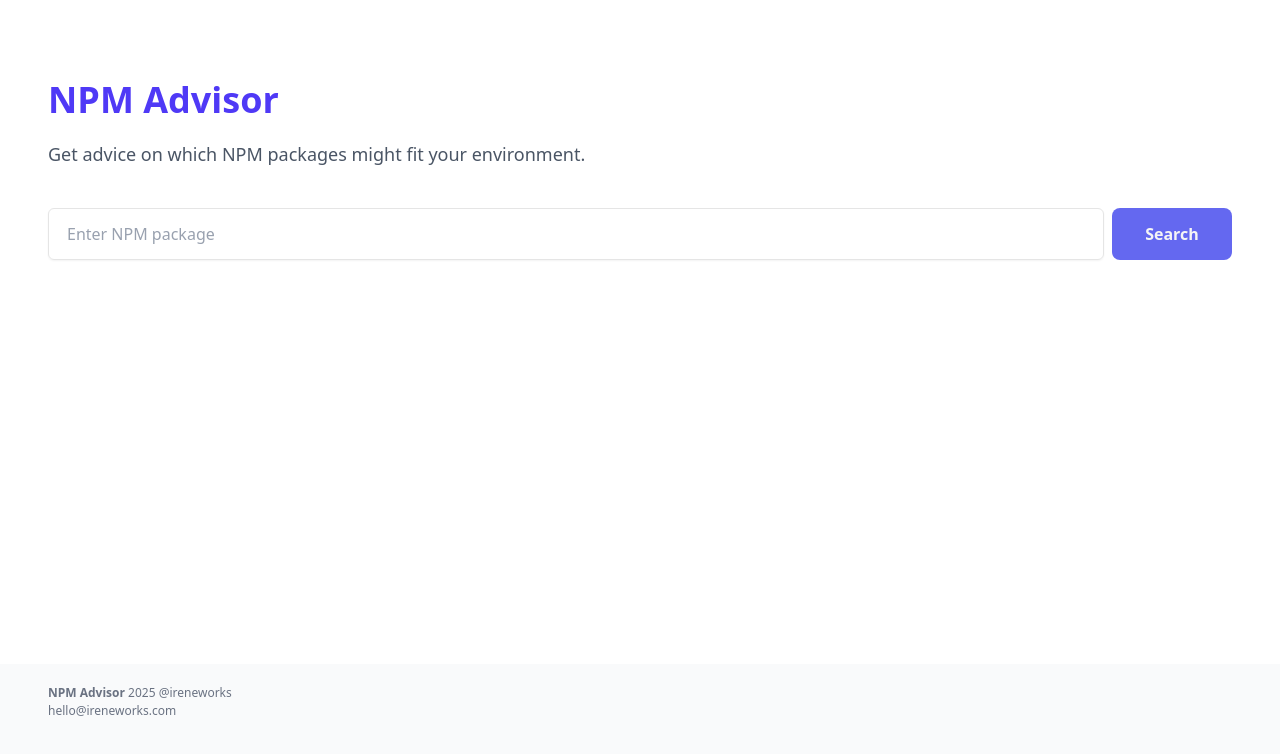
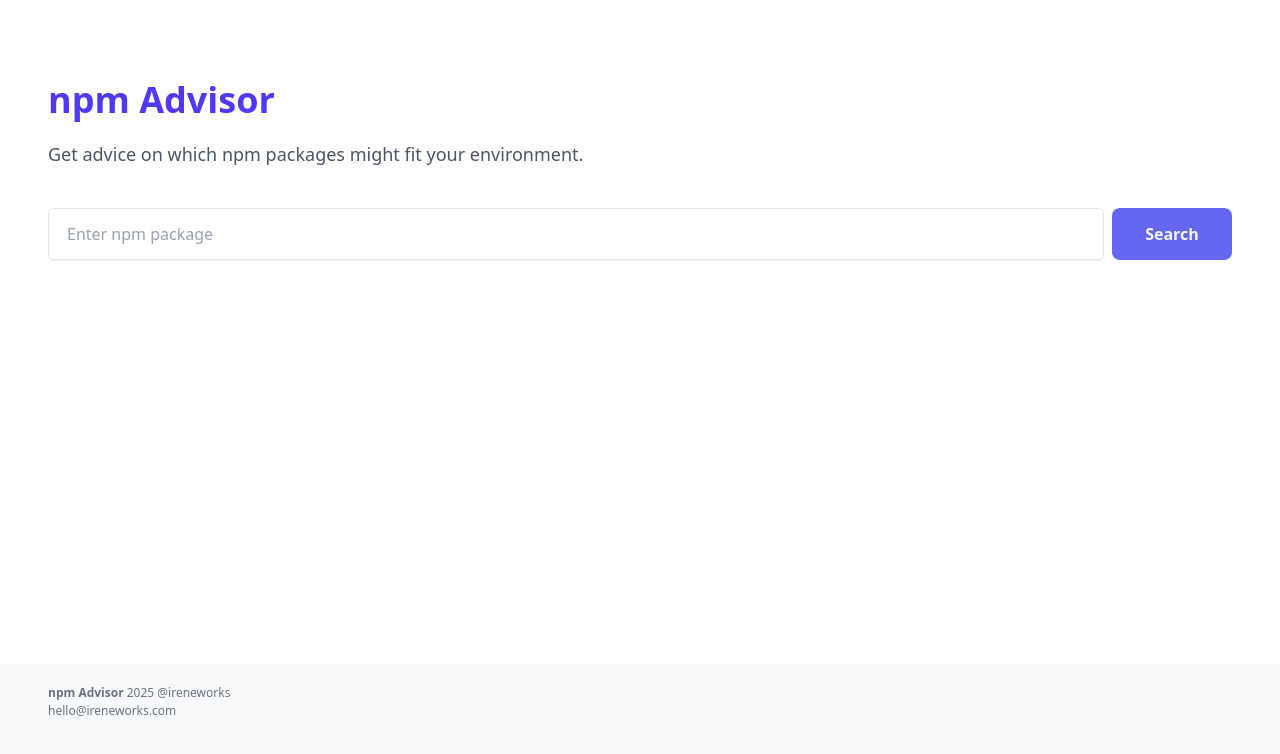
Before and after one commit to ireneworks/npm-advisor, a Next.js app: page / in a window 1280 px wide. Shown: the top 754 px of the page. Built offline with nearby package versions, Linux system fonts and the light colour scheme.

Commit message:
[fix] application name

```diff
--- a/src/app/detail/[name]/layout.tsx
+++ b/src/app/detail/[name]/layout.tsx
@@ -24,7 +24,7 @@ export default function Layout({ children }: Props) {
             className="text-sm leading-3.5 p-0 m-0 cursor-pointer font-black text-indigo-600 lg:text-xl lg:whitespace-nowrap"
             onClick={onClickLogo}
           >
-            NPM Advisor
+            npm Advisor
           </h1>
           <SearchInputContainer />
         </div>
--- a/src/app/layout.tsx
+++ b/src/app/layout.tsx
@@ -3,13 +3,13 @@ import type { Metadata } from "next";
 import "./globals.css";
 
 export const metadata: Metadata = {
-  title: "Npm Advisor",
-  description: "Get advice on which NPM packages might fit your environment.",
+  title: "npm Advisor",
+  description: "Get advice on which npm packages might fit your environment.",
   openGraph: {
-    title: "Npm Advisor",
-    description: "Get advice on which NPM packages might fit your environment.",
+    title: "npm Advisor",
+    description: "Get advice on which npm packages might fit your environment.",
     url: "https://npm-advisor.vercel.app/",
-    siteName: "Npm Advisor",
+    siteName: "npm Advisor",
     images: [{ url: "https://example.com/og.png" }],
   },
 };
@@ -28,7 +28,7 @@ export default function RootLayout({
           <Suspense fallback={<p>loading</p>}>{children}</Suspense>
           <footer className="bg-gray-50 px-4 pt-4 pb-12 text-gray-500 text-[12px] lg:pt-5 lg:pb-20 lg:px-12">
             <h6>
-              <b>NPM Advisor</b> 2025 @ireneworks
+              <b>npm Advisor</b> 2025 @ireneworks
             </h6>
             <p>hello@ireneworks.com</p>
           </footer>
--- a/src/app/list/layout.tsx
+++ b/src/app/list/layout.tsx
@@ -24,7 +24,7 @@ export default function Layout({ children }: Props) {
             className="text-sm leading-3.5 p-0 m-0 cursor-pointer font-black text-indigo-600 lg:text-xl lg:whitespace-nowrap"
             onClick={onClickLogo}
           >
-            NPM Advisor
+            npm Advisor
           </h1>
           <SearchInputContainer />
         </div>
--- a/src/app/page.tsx
+++ b/src/app/page.tsx
@@ -5,10 +5,10 @@ export default function HomePage() {
   return (
     <div className="flex-1 pt-8 pb-12 px-4 lg:pt-20 lg:pb-24 lg:px-12">
       <h1 className="text-indigo-600 text-2xl font-black mb-3 lg:text-4xl lg:mb-5">
-        NPM Advisor
+        npm Advisor
       </h1>
       <h2 className="text-[14px] mb-5 text-gray-600 lg:text-lg lg:mb-10 ">
-        Get advice on which NPM packages might fit your environment.
+        Get advice on which npm packages might fit your environment.
       </h2>
       <SearchInputContainer />
     </div>
--- a/src/components/searchInput/_containers/SearchInputContainer.tsx
+++ b/src/components/searchInput/_containers/SearchInputContainer.tsx
@@ -78,7 +78,7 @@ export default function SearchInputContainer() {
           type="text"
           className="selection:bg-gray-200 selection:text-gray-900 text-sm flex-1 text-gray-900 rounded-sm focus-visible:ring-gray-100 placeholder:text-sm lg:placeholder:text-base placeholder:text-gray-400 lg:text-base lg:h-13 lg:px-4.5"
           ref={inputRef}
-          placeholder="Enter NPM package"
+          placeholder="Enter npm package"
           value={query}
           onChange={(e) => setQuery(e.target.value)}
           onFocus={() => setIsFocused(true)}
```
